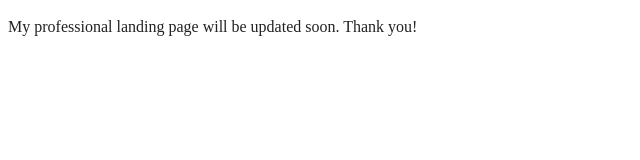
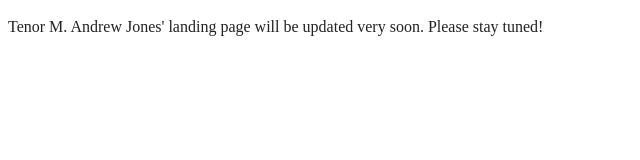
Before and after one commit to platting/theoperatenor.com, a website built with webpack: page index.html in a window 1280 px wide. Shown: the whole page, without its empty margins (0-640 px from the left). Built offline with nearby package versions, Linux system fonts and the light colour scheme.

Commit message:
updated again

```diff
--- a/index.html
+++ b/index.html
@@ -25,7 +25,7 @@
 <body>
 
   <!-- Add your site or application content here -->
-  <p>My professional landing page will be updated soon. Thank you!</p>
+  <p>Tenor M. Andrew Jones' landing page will be updated very soon. Please stay tuned!</p>
   <script src="js/app.js"></script>
 
 </body>
```
Also changed, not shown: 1 other file.
